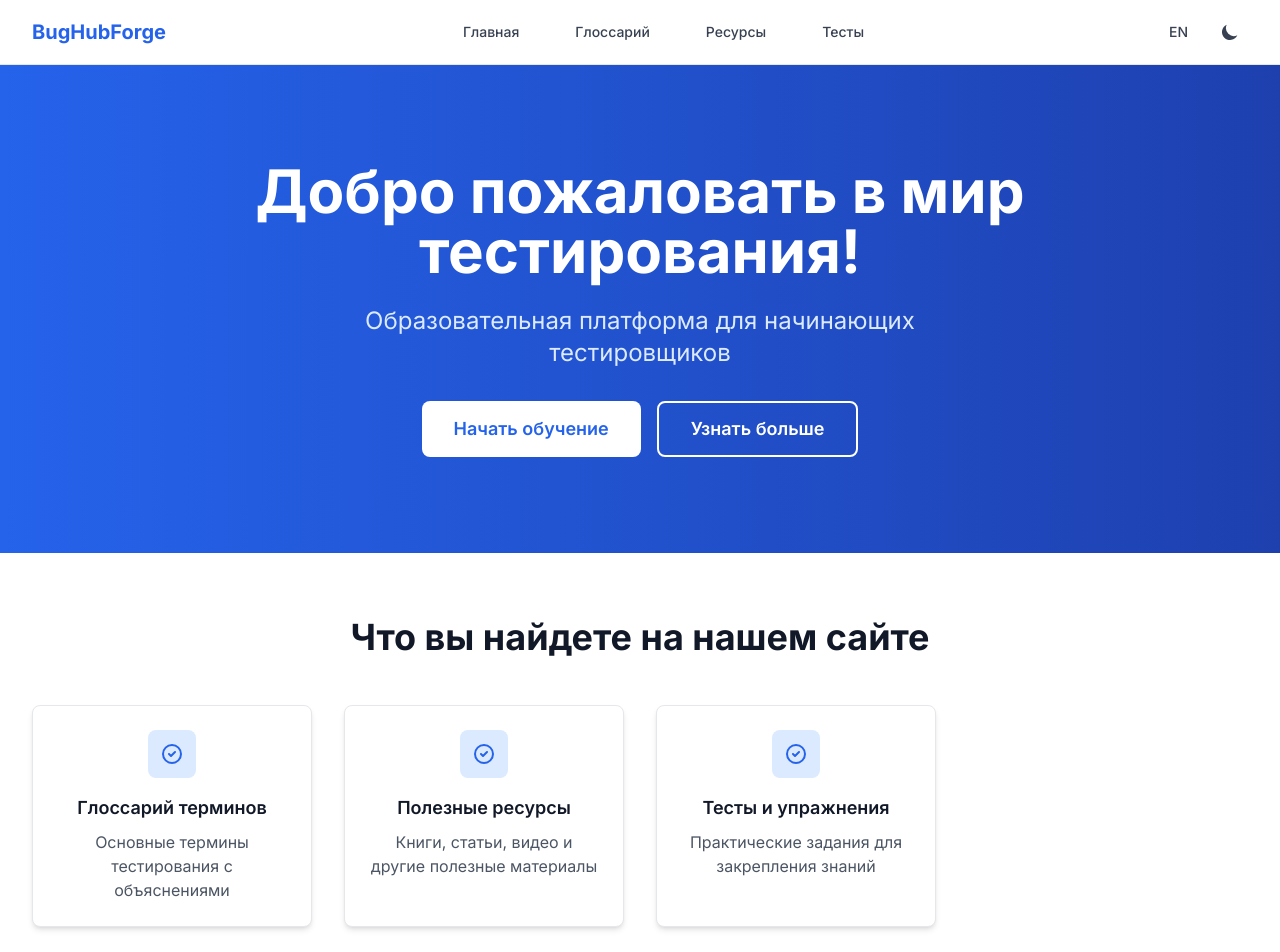
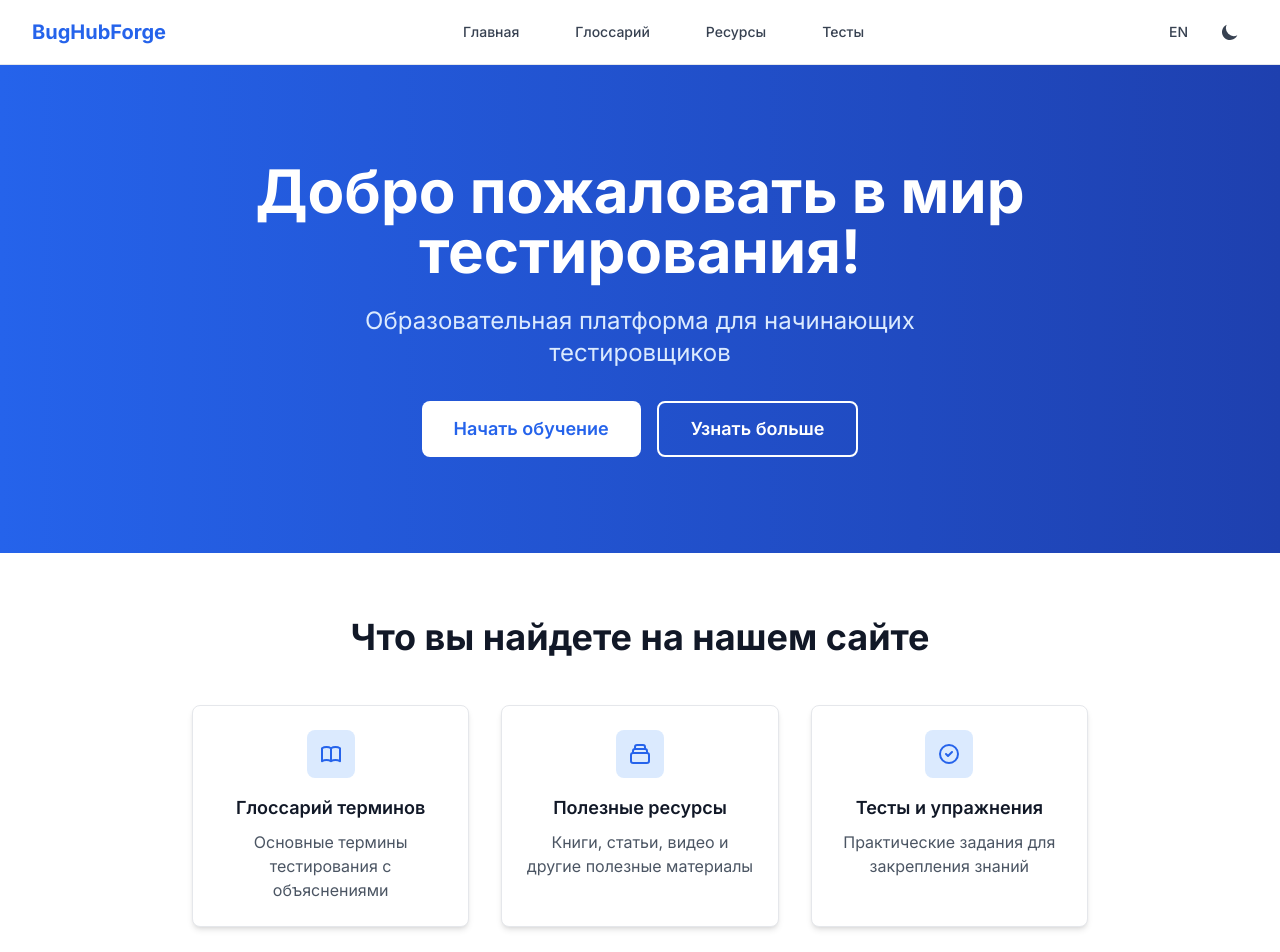
Before and after one commit to spicesole/bughubforge, a Next.js app: page / in a window 1280 px wide. Shown: the top 952 px of the page. Built offline with nearby package versions, Linux system fonts and the light colour scheme.

Commit message:
Update Features component: add navigation, icons, and centering for feature cards

```diff
--- a/src/components/Features.tsx
+++ b/src/components/Features.tsx
@@ -1,6 +1,12 @@
+'use client'
+
+import Link from 'next/link'
+
 interface Feature {
   title: string
   description: string
+  url: string
+  icon: 'glossary' | 'resources' | 'tests'
 }
 
 interface FeaturesProps {
@@ -9,6 +15,35 @@
 }
 
 export default function Features({ title, features }: FeaturesProps) {
+  const getIcon = (iconType: string) => {
+    switch (iconType) {
+      case 'glossary':
+        return (
+          <svg className="w-5 h-5 md:w-6 md:h-6 text-primary-600 dark:text-primary-400" fill="none" stroke="currentColor" viewBox="0 0 24 24">
+            <path strokeLinecap="round" strokeLinejoin="round" strokeWidth={2} d="M12 6.253v13m0-13C10.832 5.477 9.246 5 7.5 5S4.168 5.477 3 6.253v13C4.168 18.477 5.754 18 7.5 18s3.332.477 4.5 1.253m0-13C13.168 5.477 14.754 5 16.5 5c1.746 0 3.332.477 4.5 1.253v13C19.832 18.477 18.246 18 16.5 18c-1.746 0-3.332.477-4.5 1.253" />
+          </svg>
+        )
+      case 'resources':
+        return (
+          <svg className="w-5 h-5 md:w-6 md:h-6 text-primary-600 dark:text-primary-400" fill="none" stroke="currentColor" viewBox="0 0 24 24">
+            <path strokeLinecap="round" strokeLinejoin="round" strokeWidth={2} d="M19 11H5m14 0a2 2 0 012 2v6a2 2 0 01-2 2H5a2 2 0 01-2-2v-6a2 2 0 012-2m14 0V9a2 2 0 00-2-2M5 11V9a2 2 0 012-2m0 0V5a2 2 0 012-2h6a2 2 0 012 2v2M7 7h10" />
+          </svg>
+        )
+      case 'tests':
+        return (
+          <svg className="w-5 h-5 md:w-6 md:h-6 text-primary-600 dark:text-primary-400" fill="none" stroke="currentColor" viewBox="0 0 24 24">
+            <path strokeLinecap="round" strokeLinejoin="round" strokeWidth={2} d="M9 12l2 2 4-4m6 2a9 9 0 11-18 0 9 9 0 0118 0z" />
+          </svg>
+        )
+      default:
+        return (
+          <svg className="w-5 h-5 md:w-6 md:h-6 text-primary-600 dark:text-primary-400" fill="none" stroke="currentColor" viewBox="0 0 24 24">
+            <path strokeLinecap="round" strokeLinejoin="round" strokeWidth={2} d="M9 12l2 2 4-4m6 2a9 9 0 11-18 0 9 9 0 0118 0z" />
+          </svg>
+        )
+    }
+  }
+
   return (
     <section className="py-12 md:py-16 bg-white dark:bg-gray-900">
       <div className="container-ipad">
@@ -18,29 +53,26 @@
           </h2>
         </div>
 
-        <div className="grid grid-cols-1 sm:grid-cols-2 lg:grid-cols-4 gap-6 md:gap-8">
+        <div className="flex justify-center">
+          <div className="grid grid-cols-1 sm:grid-cols-2 lg:grid-cols-3 gap-6 md:gap-8 max-w-4xl">
             {features.map((feature, index) => (
-            <div key={index} className="card text-center">
-              <div className="w-10 h-10 md:w-12 md:h-12 bg-primary-100 dark:bg-primary-900 rounded-lg flex items-center justify-center mx-auto mb-3 md:mb-4">
-                <svg
-                  className="w-5 h-5 md:w-6 md:h-6 text-primary-600 dark:text-primary-400"
-                  fill="none"
-                  stroke="currentColor"
-                  viewBox="0 0 24 24"
-                  aria-label={`Иконка для ${feature.title}`}
-                  role="img"
+              <Link
+                key={index}
+                href={feature.url}
+                className="card text-center hover:shadow-lg transition-all duration-300 hover:scale-105 cursor-pointer group"
               >
-                  <path strokeLinecap="round" strokeLinejoin="round" strokeWidth={2} d="M9 12l2 2 4-4m6 2a9 9 0 11-18 0 9 9 0 0118 0z" />
-                </svg>
+                <div className="w-10 h-10 md:w-12 md:h-12 bg-primary-100 dark:bg-primary-900 rounded-lg flex items-center justify-center mx-auto mb-3 md:mb-4 group-hover:bg-primary-200 dark:group-hover:bg-primary-800 transition-colors">
+                  {getIcon(feature.icon)}
                 </div>
-              <h3 className="text-base md:text-lg font-semibold text-gray-900 dark:text-white mb-2 language-transition">
+                <h3 className="text-base md:text-lg font-semibold text-gray-900 dark:text-white mb-2 language-transition group-hover:text-primary-600 dark:group-hover:text-primary-400 transition-colors">
                   {feature.title}
                 </h3>
                 <p className="text-sm md:text-base text-gray-600 dark:text-gray-300 language-transition">
                   {feature.description}
                 </p>
+              </Link>
+            ))}
           </div>
-          ))}
         </div>
       </div>
     </section>
```
Lines whose indentation alone changed are shown as unchanged.
